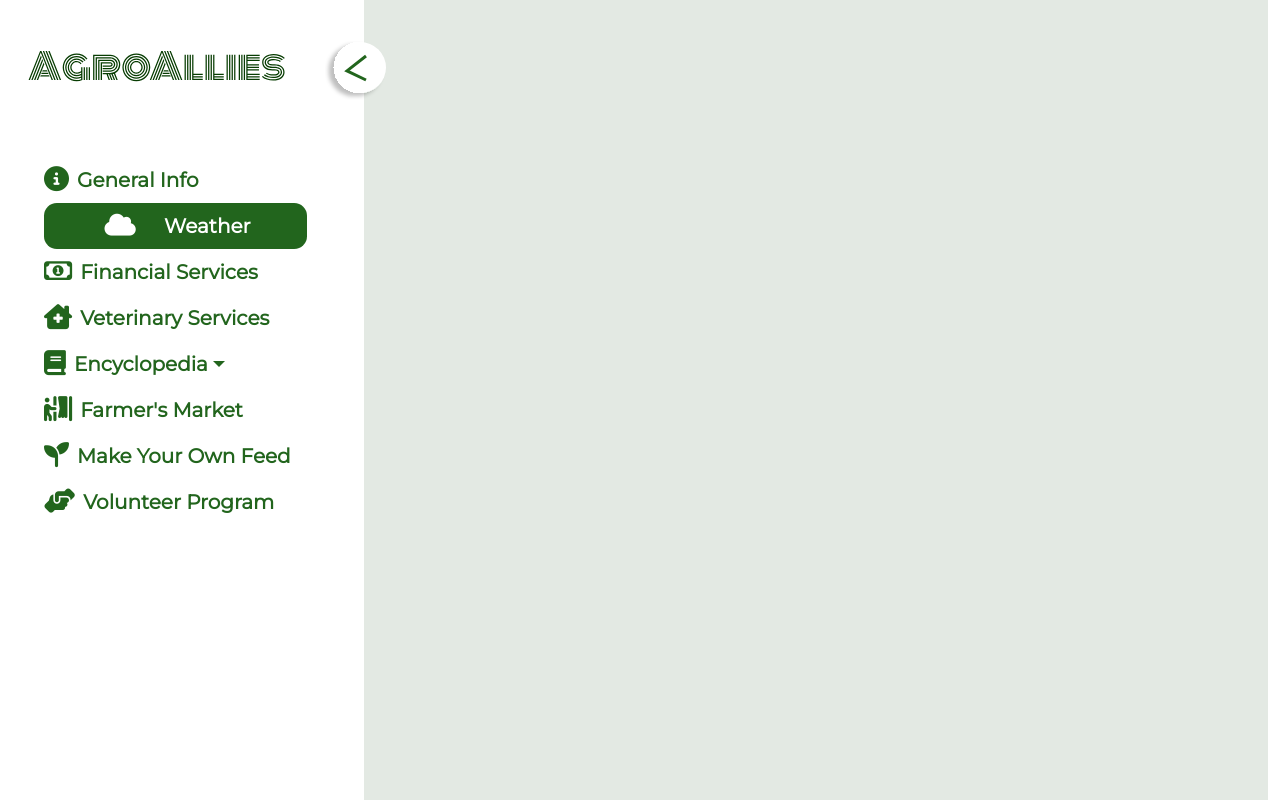
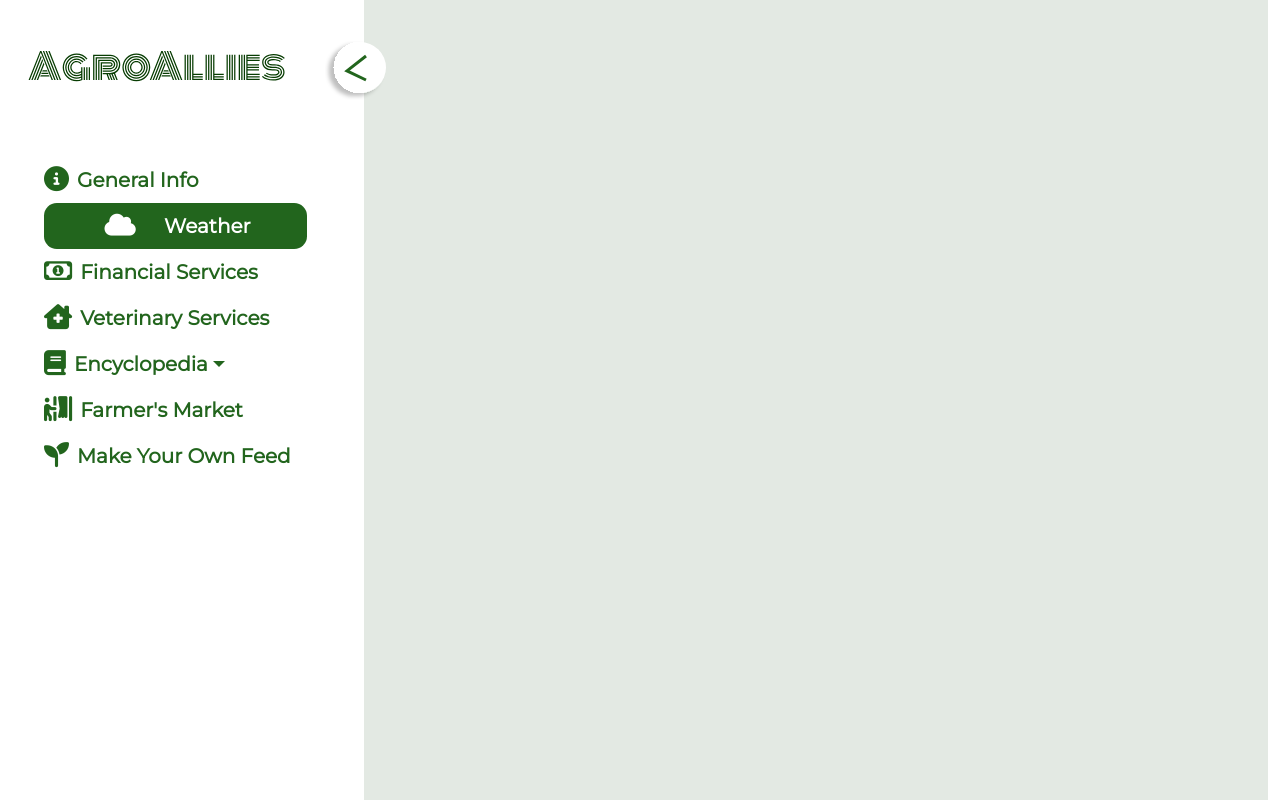
Before and after one commit to group11-webdesign/animal-husbandry, a PHP site: page /weather/weather.html in a window 1280 px wide. Run offline with PHP 8.4, Linux system fonts and the light colour scheme; some libraries are stand-ins or nearby versions.

Commit message:
-Removed volunteer option from menu

```diff
--- a/AgroAllies/encyclopedia/diseases.html
+++ b/AgroAllies/encyclopedia/diseases.html
@@ -77,12 +77,6 @@
                             Make Your Own Feed
                         </a>
                     </li>
-                    <li class="nav-item menu-names">
-                        <a class="nav-link" aria-current="page" href="">
-                            <i class="fas fa-hands-helping fa-lg menu-icons"></i>
-                            Volunteer Program
-                        </a>
-                    </li>
                   </ul>
 
             </div>
--- a/AgroAllies/encyclopedia/outbreaks.html
+++ b/AgroAllies/encyclopedia/outbreaks.html
@@ -77,12 +77,6 @@
                             Make Your Own Feed
                         </a>
                     </li>
-                    <li class="nav-item menu-names">
-                        <a class="nav-link" aria-current="page" href="">
-                            <i class="fas fa-hands-helping fa-lg menu-icons"></i>
-                            Volunteer Program
-                        </a>
-                    </li>
                   </ul>
 
             </div>
--- a/AgroAllies/finance/finance.html
+++ b/AgroAllies/finance/finance.html
@@ -76,12 +76,6 @@
                             Make Your Own Feed
                         </a>
                     </li>
-                    <li class="nav-item menu-names">
-                        <a class="nav-link" aria-current="page" href="">
-                            <i class="fas fa-hands-helping fa-lg menu-icons"></i>
-                            Volunteer Program
-                        </a>
-                    </li>
                   </ul>
 
             </div>
--- a/AgroAllies/general/general.html
+++ b/AgroAllies/general/general.html
@@ -78,12 +78,6 @@
                             Make Your Own Feed
                         </a>
                     </li>
-                    <li class="nav-item menu-names">
-                        <a class="nav-link" aria-current="page" href="">
-                            <i class="fas fa-hands-helping fa-lg menu-icons"></i>
-                            Volunteer Program
-                        </a>
-                    </li>
                   </ul>
 
             </div>
--- a/AgroAllies/veterinary/index.php
+++ b/AgroAllies/veterinary/index.php
@@ -78,12 +78,6 @@
                         <a class="nav-link" aria-current="page" href="">
                             <i class="fas fa-seedling fa-lg menu-icons"></i>
                             Make Your Own Feed
-                        </a>
-                    </li>
-                    <li class="nav-item menu-names">
-                        <a class="nav-link" aria-current="page" href="">
-                            <i class="fas fa-hands-helping fa-lg menu-icons"></i>
-                            Volunteer Program
                         </a>
                     </li>
                   </ul>
--- a/AgroAllies/weather/weather.html
+++ b/AgroAllies/weather/weather.html
@@ -76,12 +76,6 @@
                             Make Your Own Feed
                         </a>
                     </li>
-                    <li class="nav-item menu-names">
-                        <a class="nav-link" aria-current="page" href="">
-                            <i class="fas fa-hands-helping fa-lg menu-icons"></i>
-                            Volunteer Program
-                        </a>
-                    </li>
                   </ul>
 
             </div>
```
